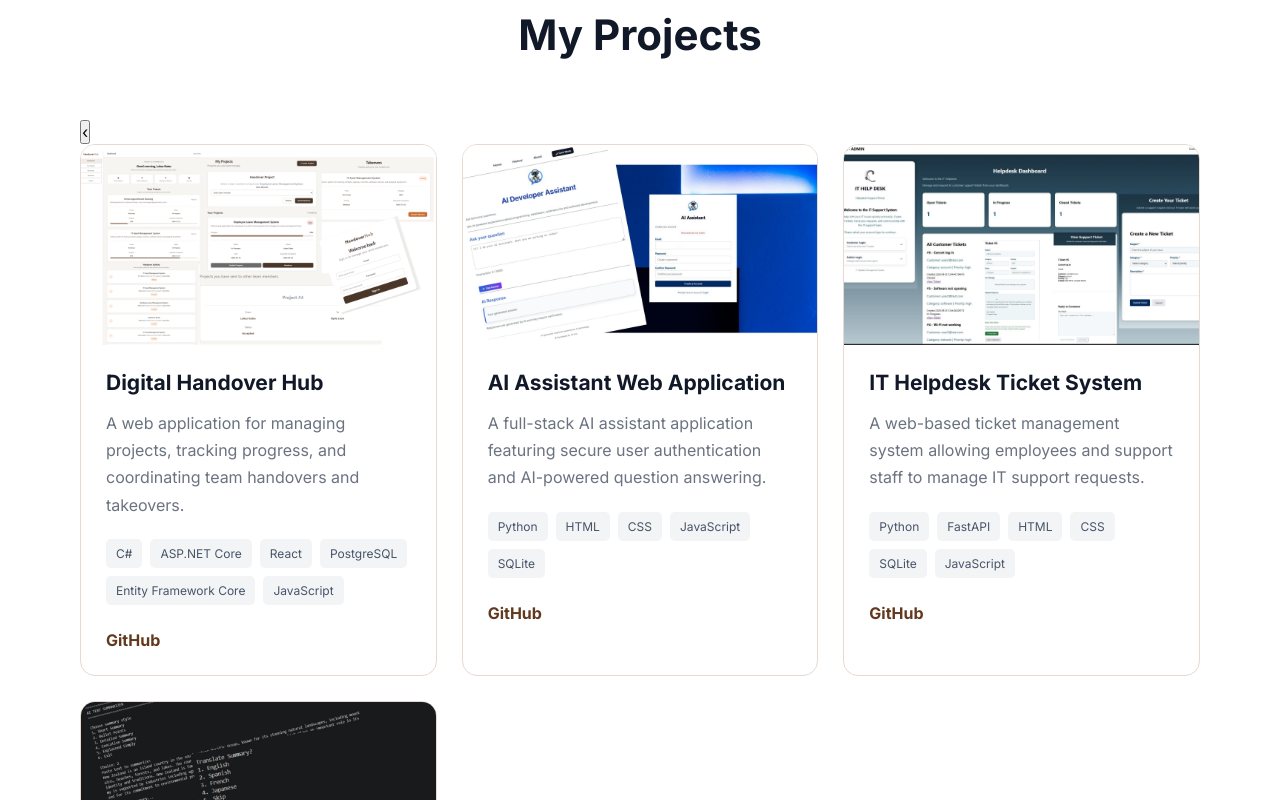
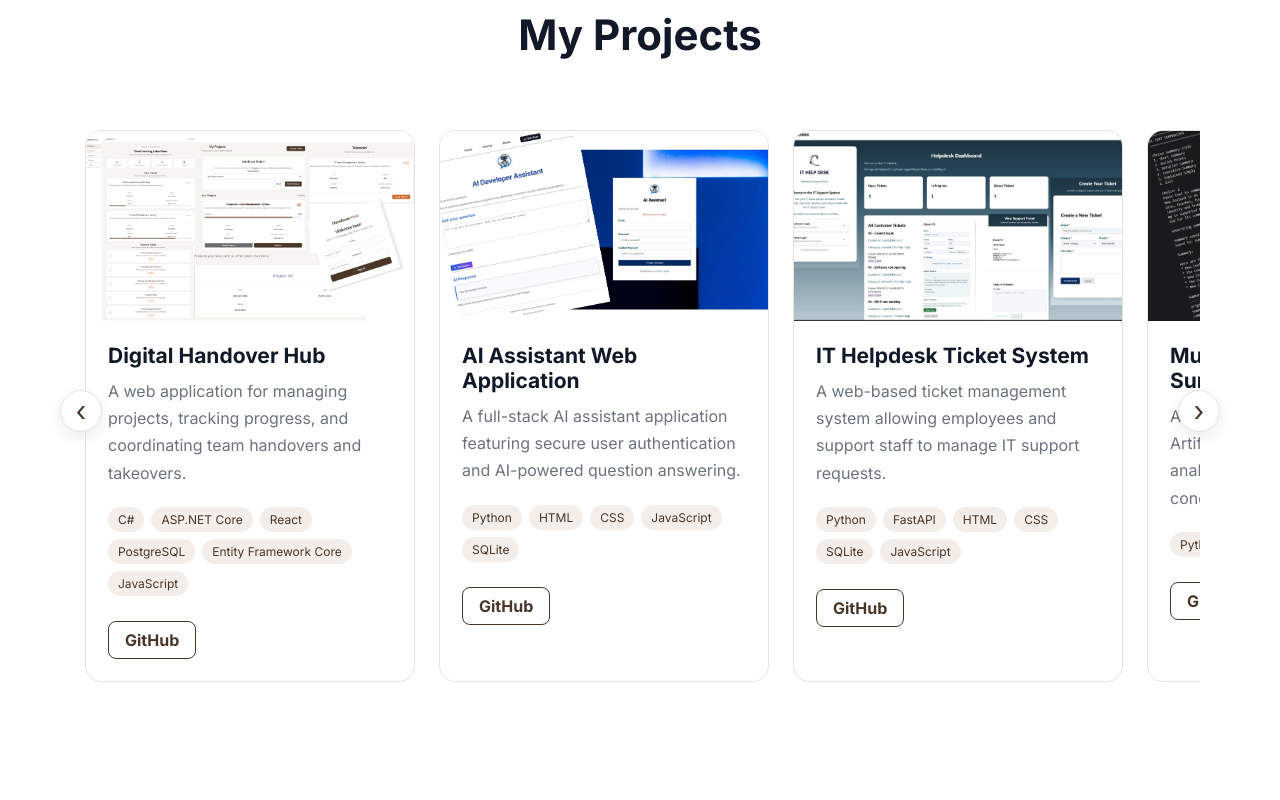
Before and after one commit to Krishanitd-dev/kris-portfolio, a React (Vite) app: page / in a window 1280 px wide. Shown: the part 2380-3180 px from the top of the page. Built offline with nearby package versions, Linux system fonts and the light colour scheme.

Commit message:
Add styles for projects carousel and project cards

```diff
--- a/src/App.css
+++ b/src/App.css
@@ -776,3 +776,113 @@ height: 200px;
     text-align: center;
   }
 }
+
+
+.projects-carousel {
+  position: relative;
+  display: flex;
+  align-items: center;
+}
+
+.projects-grid {
+  display: flex;
+  gap: 24px;
+  overflow-x: auto;
+  scroll-behavior: smooth;
+  scrollbar-width: none;
+  padding: 10px 5px 20px;
+}
+
+.projects-grid::-webkit-scrollbar {
+  display: none;
+}
+
+.project-card {
+  flex: 0 0 330px;
+  background: #ffffff;
+  border: 1px solid #e8e1dc;
+  border-radius: 16px;
+  overflow: hidden;
+  transition: transform 0.25s ease, box-shadow 0.25s ease;
+}
+
+.project-card:hover {
+  transform: translateY(-5px);
+  box-shadow: 0 12px 30px rgba(0, 0, 0, 0.08);
+}
+
+.project-image {
+  height: 190px;
+  background-size: cover;
+  background-position: center;
+}
+
+.project-content {
+  padding: 22px;
+}
+
+.project-content h3 {
+  margin-bottom: 10px;
+}
+
+.project-technologies {
+  display: flex;
+  flex-wrap: wrap;
+  gap: 7px;
+  margin-top: 16px;
+}
+
+.project-technologies span {
+  padding: 5px 10px;
+  border-radius: 20px;
+  background: #f3eee9;
+  color: #493628;
+  font-size: 12px;
+}
+
+.project-links {
+  margin-top: 20px;
+}
+
+.project-links a {
+  display: inline-block;
+  padding: 8px 16px;
+  border: 1px solid #493628;
+  border-radius: 8px;
+  color: #493628;
+  text-decoration: none;
+  transition: 0.2s ease;
+}
+
+.project-links a:hover {
+  background: #493628;
+  color: white;
+}
+
+.carousel-arrow {
+  position: absolute;
+  z-index: 5;
+  width: 42px;
+  height: 42px;
+  border: 1px solid #e8e1dc;
+  border-radius: 50%;
+  background: white;
+  color: #493628;
+  font-size: 28px;
+  line-height: 1;
+  cursor: pointer;
+  box-shadow: 0 5px 15px rgba(0, 0, 0, 0.08);
+}
+
+.carousel-arrow:hover {
+  background: #493628;
+  color: white;
+}
+
+.carousel-arrow-left {
+  left: -20px;
+}
+
+.carousel-arrow-right {
+  right: -20px;
+}
```
